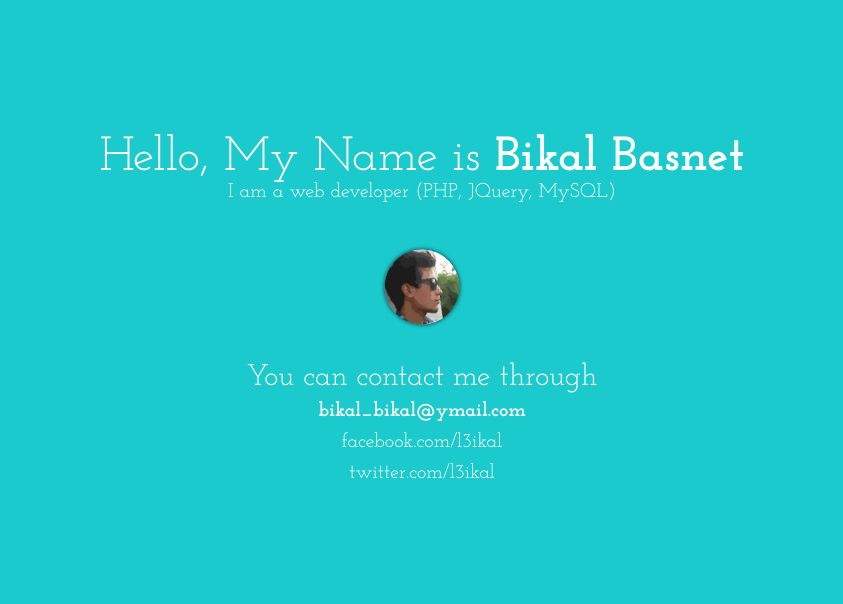
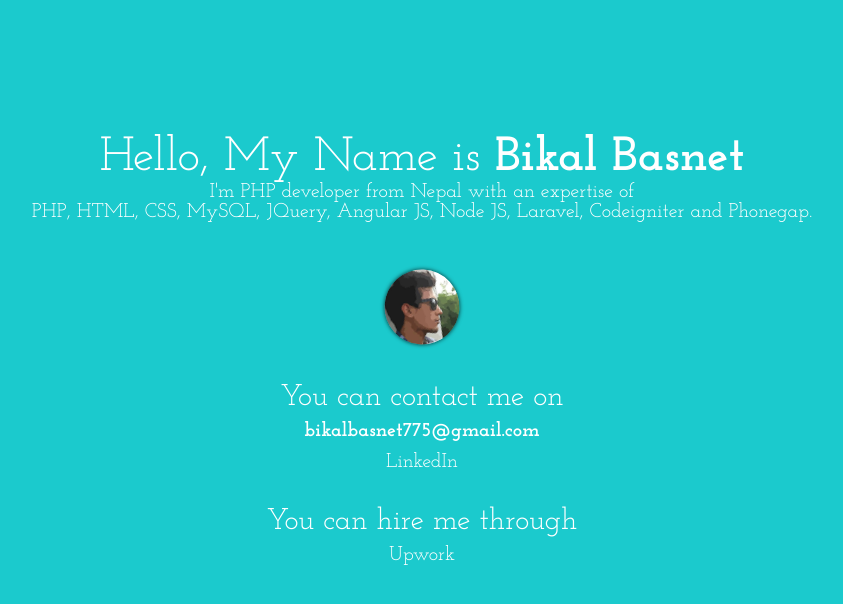
Before and after one commit to bikalbasnet/bikalbasnet.github.io, a plain HTML site: page index.html in a window 1280 px wide. Shown: the whole page, without its empty margins (218-1061 px from the left). Drawn offline with Linux system fonts and the light colour scheme.

Commit message:
skill changed

```diff
--- a/index.html
+++ b/index.html
@@ -9,14 +9,15 @@
   <body>
     <div id="introduction">
       Hello, My Name is <span>Bikal Basnet</span>
-      <div id="about-me">I am a web developer (PHP, JQuery, MySQL)</div>
+      <div id="about-me">I'm PHP developer from Nepal with an expertise of <br /> PHP, HTML, CSS, MySQL, JQuery, Angular JS, Node JS, Laravel, Codeigniter and Phonegap.</div>
       <div id="my-pic"></div>
     </div>
     <div id="callback-contact">
-      You can contact me through<br />
-      <span id="email-address">bikal_bikal@ymail.com</span><br />
-      <a href="http://facebook.com/l3ikal/" target="_new">facebook.com/l3ikal</a><br />
-      <a href="http://twitter.com/l3ikal/" target="_new">twitter.com/l3ikal</a>
+      You can contact me on<br />
+      <span id="email-address">bikalbasnet775@gmail.com</span><br />
+	  <a href="https://www.linkedin.com/in/bikal-basnet-a0313197" target="_new">LinkedIn</a><br /><br />
+	  You can hire me through<br />
+      <a href="http://www.upwork.com/o/profiles/users/_~01d3a1d3dc7b501b42/" target="_new">Upwork</a><br />
     </div>
     <script type="text/javascript" src="js/jquery-2.1.1.min.js"></script>
     <script type="text/javascript" src="js/home.js"></script>
```
